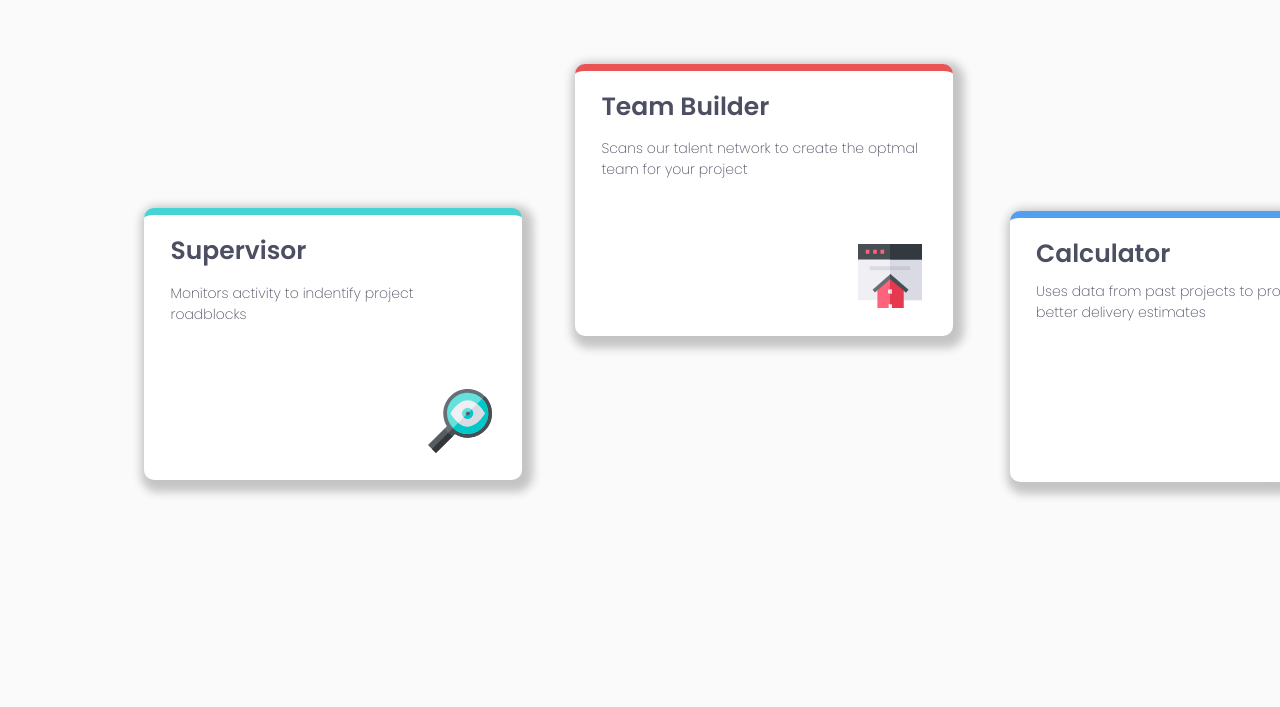
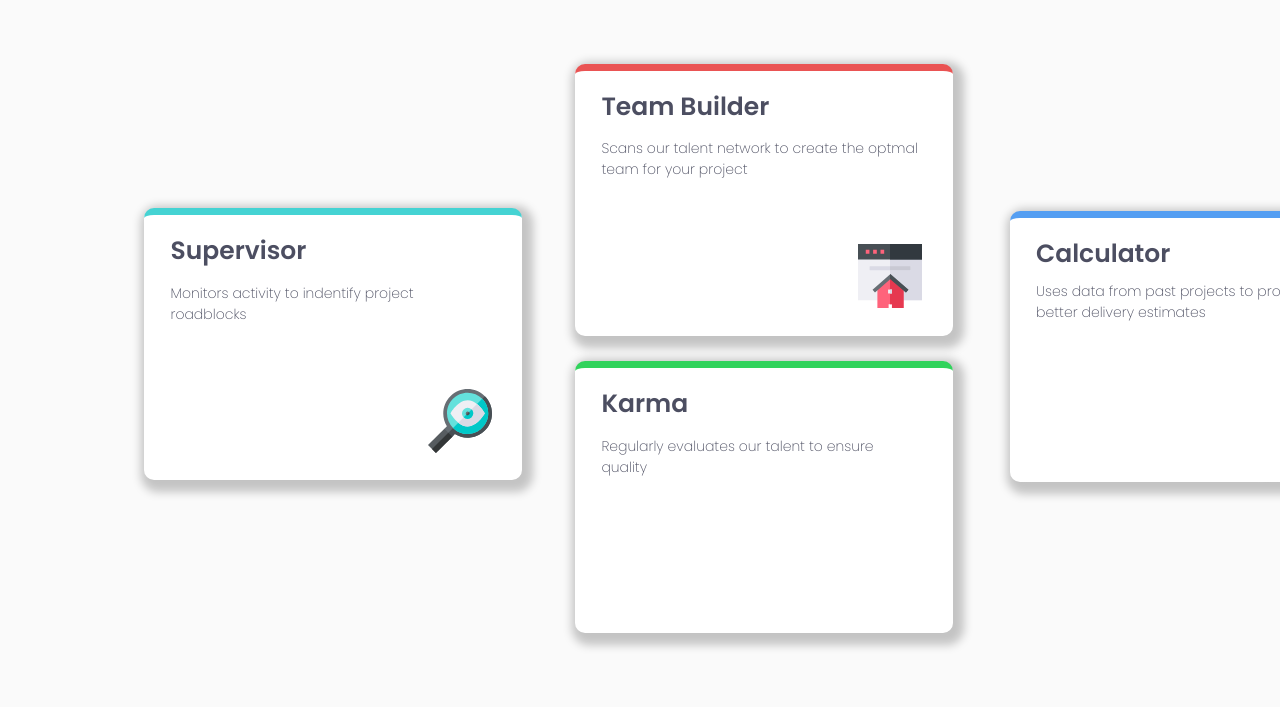
Before and after one commit to LarryTheFatCat/four-card-feature-section-updated, a plain HTML site: page index.html in a window 1280 px wide. Shown: the part 245-952 px from the top of the page. Drawn offline with Linux system fonts and the light colour scheme.

Commit message:
finish karma card, applying media queries next.

```diff
--- a/index.html
+++ b/index.html
@@ -47,9 +47,14 @@
         </p>
         <img src="/images/icon-calculator.svg" alt="icon-calculator" class="s-svg">
       </div>
+      <div class="karma card">
+        <h1 class="karma-title">
+          Karma
+        </h1>
+        <p class="karma-description">
+          Regularly evaluates our talent to ensure quality
+        </p>
+      </div>
   </div>
-
-  Calculator
-  Uses data from past projects to provide better delivery estimates
 </body>
 </html>
--- a/style.css
+++ b/style.css
@@ -125,3 +125,27 @@ html {
     text-align: left;
     padding-left: 0.7cm;
 }
+
+.karma {
+    position: relative;
+    top: -13.5cm;
+    left: 15cm;
+    border-top-style: solid;
+    border-top-color: hsl(136, 65%, 51%);
+    border-top-width: 7px;
+}
+
+.karma-title {
+    padding-left: 0.7cm;
+    text-align: left;
+    font-size: 25px;
+}
+
+.karma-description {
+    position: relative;
+    top: -2.1cm;
+    font-size: 14px;
+    text-align: left;
+    padding-left: 0.7cm;
+    width: 8cm;
+}
```
